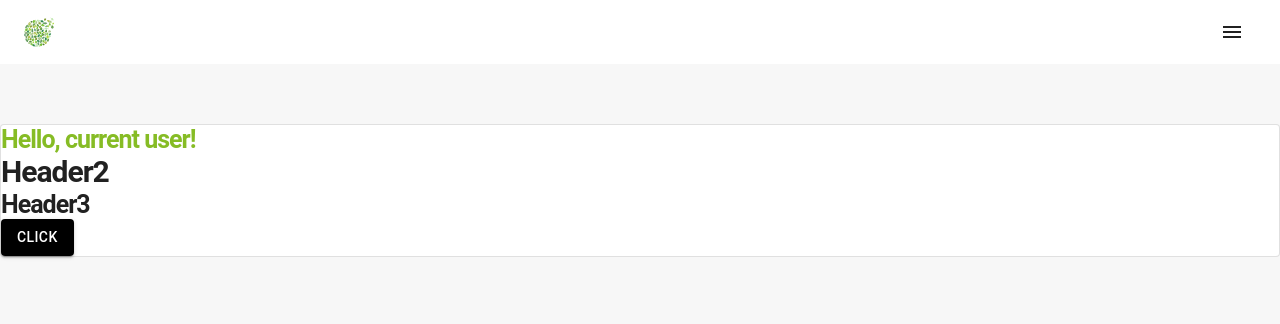
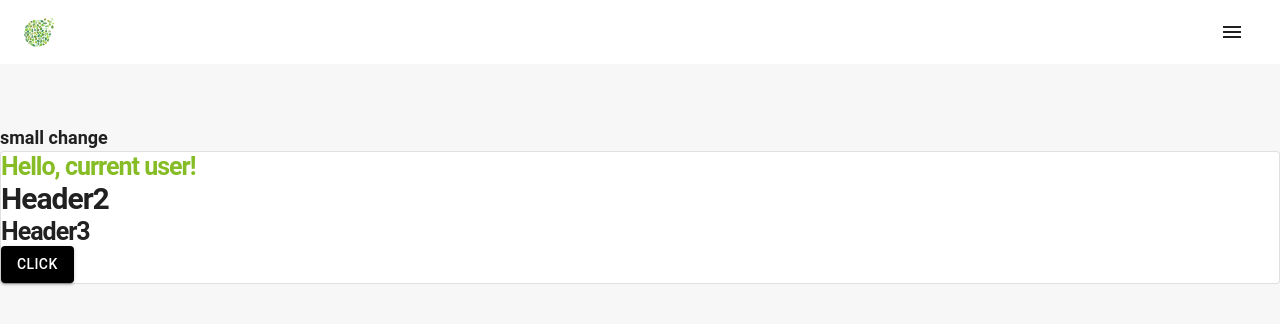
Before and after one commit to EugyPastore/february-event, a React (Create React App) app: page /contactus in a window 1280 px wide. Shown: the top 324 px of the page. Built offline with nearby package versions, Linux system fonts and the light colour scheme; a web font is replaced by a local one.

Commit message:
small change to see

```diff
--- a/src/App.js
+++ b/src/App.js
@@ -14,6 +14,7 @@ function App() {
     <ThemeProvider theme={theme}>
       <CssBaseline enableColorScheme />
       <ResponsiveAppBar />
+      <p>small change</p>
       <Outlet />
     </ThemeProvider>
   );
```
